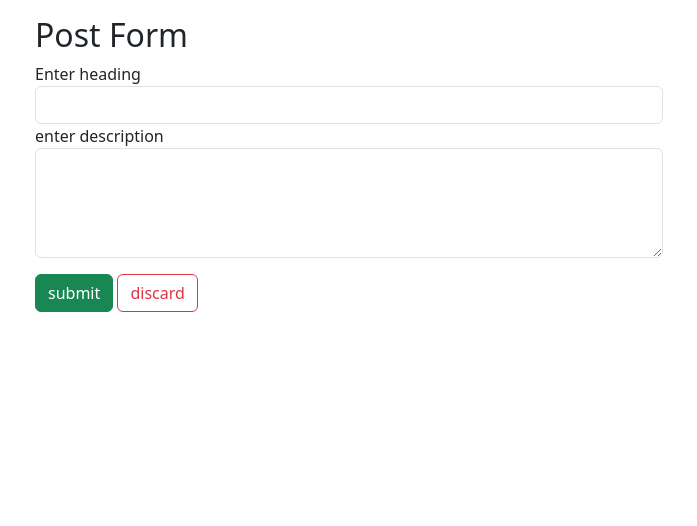
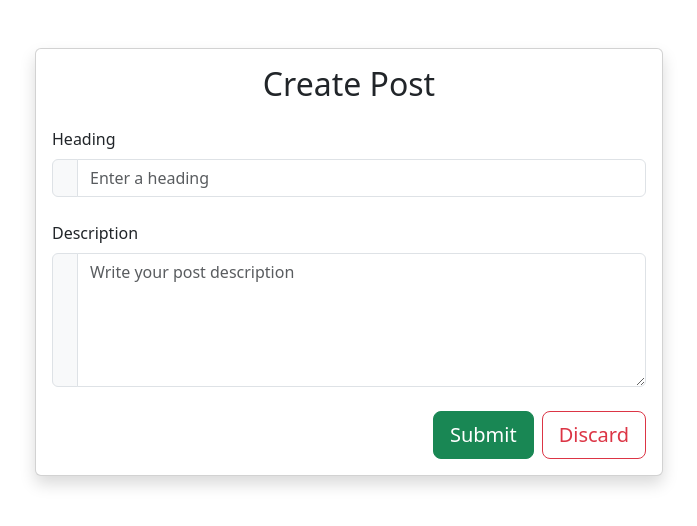
Before and after one commit to Amanyadav3A/Django_Blog_App, a Django app: page /create_post/ in a window 1280 px wide. Shown: the top 526 px of the page, without its empty margins (291-988 px from the left). Run offline with Django 5.2, Linux system fonts and the light colour scheme; a user stored in the database is signed in.

Commit message:
Update input_post.html

```diff
--- a/home/templates/input_post.html
+++ b/home/templates/input_post.html
@@ -1,27 +1,47 @@
 {% extends 'base.html' %}
 
-{% block title %}create_post{% endblock %}
+{% block title %}Create Post{% endblock %}
 
 {% block content %}
+<div class="row justify-content-center mt-5">
+    <div class="col-sm-8 col-md-6">
+        <div class="card shadow">
+            <div class="card-body">
+                <h2 class="card-title text-center mb-4">Create Post</h2>
 
-<div class="row justify-content-center mt-3">
-    <div class="col-sm-6">
-        <h2>Post Form</h2>
+                <form action="{% url 'home:create_post' %}" method="POST">
+                    {% csrf_token %}
 
-        <form action="{% url 'home:create_post' %}" method="POST">
-            {% csrf_token %}
-            <div class="form-group">
-                <label for="heading">Enter heading</label>
-                <input type="text" id="heading" name="heading" class="form-control" required>
+                    <!-- Heading Field -->
+                    <div class="form-group mb-4">
+                        <label for="heading" class="form-label">Heading</label>
+                        <div class="input-group">
+                            <span class="input-group-text"><i class="fas fa-heading"></i></span>
+                            <input type="text" id="heading" name="heading" class="form-control" placeholder="Enter a heading" required>
+                        </div>
+                    </div>
+
+                    <!-- Description Field -->
+                    <div class="form-group mb-4">
+                        <label for="desc" class="form-label">Description</label>
+                        <div class="input-group">
+                            <span class="input-group-text"><i class="fas fa-align-left"></i></span>
+                            <textarea name="desc" id="desc" class="form-control" rows="5" placeholder="Write your post description" required></textarea>
+                        </div>
+                    </div>
+
+                    <!-- Buttons -->
+                    <div class="d-grid gap-2 d-md-flex justify-content-md-end">
+                        <button type="submit" class="btn btn-success btn-lg">
+                            <i class="fas fa-check"></i> Submit
+                        </button>
+                        <a href="{% url 'home:dashboard' %}" class="btn btn-outline-danger btn-lg">
+                            <i class="fas fa-times"></i> Discard
+                        </a>
+                    </div>
+                </form>
             </div>
-            <div class="form-group mb-3">
-                <label for="desc">enter description</label>
-                <textarea name="desc" id="desc" class="form-control" rows="4" required></textarea>
-            </div>
-            <button type="submit" class="btn btn-success">submit</button>
-            <a href="{% url 'home:dashboard' %}" class="btn btn-outline-danger">discard</a>
-        </form>
+        </div>
     </div>
 </div>
-
 {% endblock %}
```
